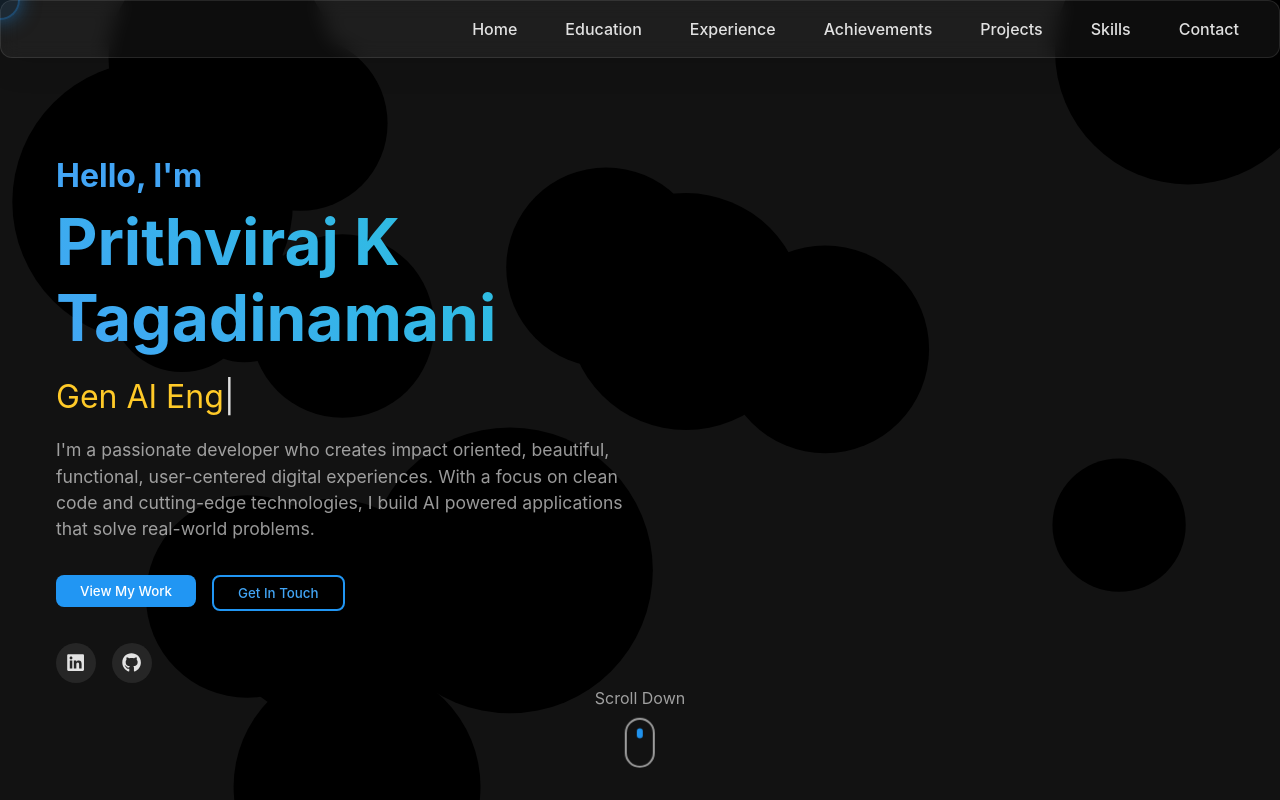
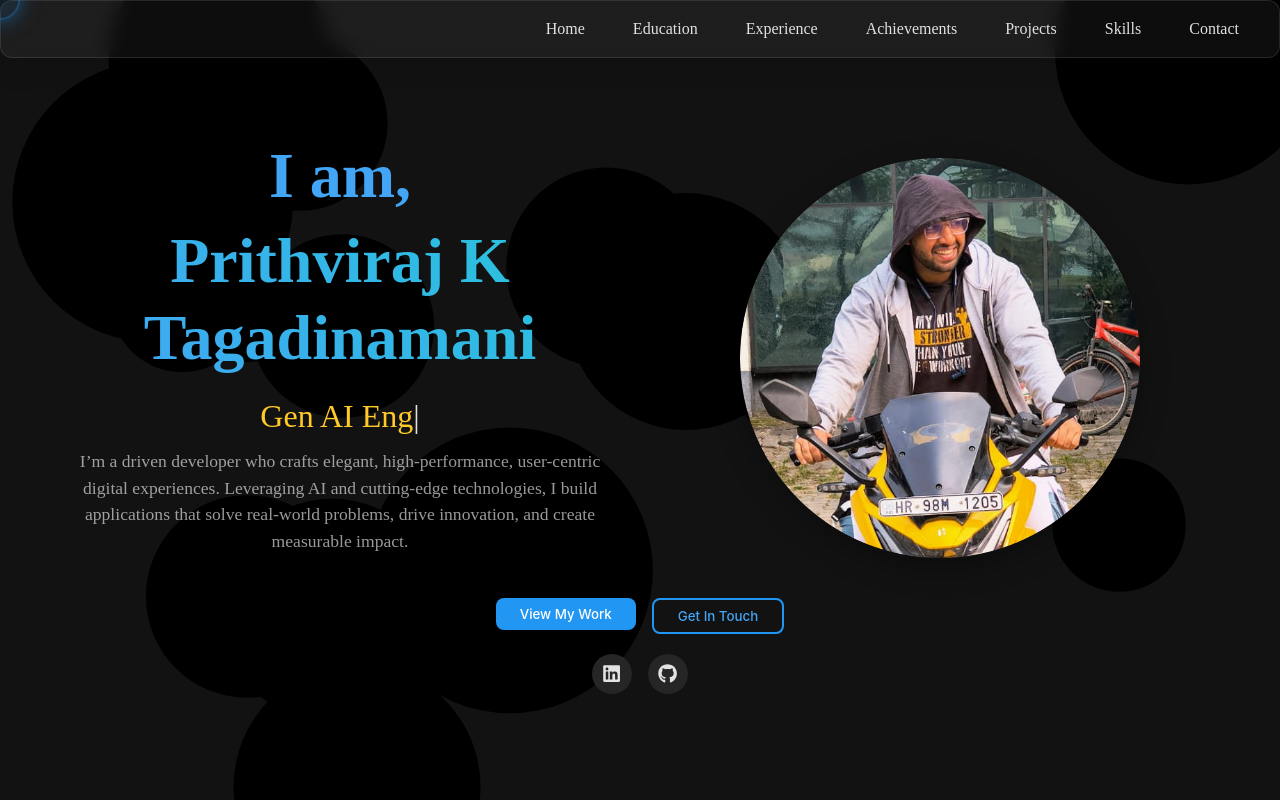
Before and after one commit to prithviraj-kt/portfolio_ui, a React (Vite) app: page / in a window 1280 px wide. Shown: the top 800 px of the page. Built offline with nearby package versions, Linux system fonts and the light colour scheme.

Commit message:
UI updated

```diff
--- a/src/components/Navbar.jsx
+++ b/src/components/Navbar.jsx
@@ -77,12 +77,12 @@ const Navbar = () => {
             whileHover={{ scale: 1.05 }}
             whileTap={{ scale: 0.95 }}
           >
-
+            {/* Logo content here */}
           </motion.h2>
         </Link>
       </div>
 
-      {/* Desktop menu */}
+      {/* Desktop/Mobile Scrollable menu */}
       <motion.ul
         className="nav-links"
         style={{
@@ -91,8 +91,15 @@ const Navbar = () => {
           listStyle: 'none',
           margin: 0,
           padding: 0,
+          // Add these styles for horizontal scrolling
+          flexWrap: 'nowrap',
+          overflowX: 'auto',
+          MsOverflowStyle: 'none', /* Hide scrollbar for IE and Edge */
+          scrollbarWidth: 'none', /* Hide scrollbar for Firefox */
+          // Hide desktop menu on mobile
           '@media (max-width: 768px)': {
-            display: 'none'
+            // NOTE: This inline media query doesn't work. We need to do it another way.
+            // Let's use JavaScript for now as per previous attempt.
           }
         }}
         initial={{ opacity: 0 }}
@@ -103,6 +110,7 @@ const Navbar = () => {
           <motion.li key={link.id}
             whileHover={{ scale: 1.1 }}
             whileTap={{ scale: 0.95 }}
+            style={{ flexShrink: 0 }} // Prevents links from shrinking
           >
             <Link
               to={link.id}
@@ -126,8 +134,8 @@ const Navbar = () => {
         ))}
       </motion.ul>
 
-      {/* Mobile hamburger */}
-      <motion.button
+      {/* Mobile hamburger - No longer needed for horizontal scroll */}
+      {/* <motion.button
           className="hamburger"
           onClick={toggleMenu}
           style={{
@@ -146,8 +154,10 @@ const Navbar = () => {
         >
           {isOpen ? <FaTimes /> : <FaBars />}
         </motion.button>
+      */}
 
-      {/* Mobile menu */}
+      {/* Mobile menu - No longer needed for horizontal scroll */}
+      {/*
         <motion.div
           className="mobile-menu glass"
           initial={{ opacity: 0, height: 0 }}
@@ -184,18 +194,7 @@ const Navbar = () => {
               >
                 <Link
                   to={link.id}
-                spy={true}
-                smooth={true}
-                offset={-70}
-                duration={500}
-                onClick={() => setIsOpen(false)}
-                style={{
-                  display: 'block',
-                  padding: '0.5rem',
-                  cursor: 'pointer',
-                  color: 'var(--text-primary)',
-                  textDecoration: 'none'
-                }}
+                  // ... (rest of mobile link props)
                 >
                   {link.label}
                 </Link>
@@ -203,6 +202,7 @@ const Navbar = () => {
             ))}
           </ul>
         </motion.div>
+      */}
     </motion.nav>
   )
 }
--- a/src/index.css
+++ b/src/index.css
@@ -71,6 +71,7 @@
   margin: 0;
   padding: 0;
   box-sizing: border-box;
+  font-family:cursive;
 }
 
 html {
--- a/src/sections/Hero.jsx
+++ b/src/sections/Hero.jsx
@@ -1,301 +1,218 @@
-import { useEffect, useRef } from 'react'
-import { motion } from 'framer-motion'
-import Typed from 'typed.js'
-import { FaLinkedin, FaGithub, FaTwitter, FaBehance } from 'react-icons/fa'
-import { Link } from 'react-scroll'
+import { useEffect, useRef } from "react";
+import { motion } from "framer-motion";
+import Typed from "typed.js";
+import { FaLinkedin, FaGithub } from "react-icons/fa";
+import { Link } from "react-scroll";
+import image from "../assets/image.png";
 
 const Hero = () => {
-  const imageRef = useRef(null)
-  const typedRef = useRef(null)
-  const typedElement = useRef(null)
+  const imageRef = useRef(null);
+  const typedRef = useRef(null);
+  const typedElement = useRef(null);
 
   // Parallax effect on image
   useEffect(() => {
     const handleMouseMove = (e) => {
-      if (!imageRef.current) return
+      if (!imageRef.current) return;
+      const x = (window.innerWidth / 2 - e.pageX) / 50;
+      const y = (window.innerHeight / 2 - e.pageY) / 50;
+      imageRef.current.style.transform = `translate(${x}px, ${y}px)`;
+    };
+    window.addEventListener("mousemove", handleMouseMove);
+    return () => window.removeEventListener("mousemove", handleMouseMove);
+  }, []);
 
-      const x = (window.innerWidth / 2 - e.pageX) / 50
-      const y = (window.innerHeight / 2 - e.pageY) / 50
-
-      imageRef.current.style.transform = `translate(${x}px, ${y}px)`
-    }
-
-    window.addEventListener('mousemove', handleMouseMove)
-
-    return () => window.removeEventListener('mousemove', handleMouseMove)
-  }, [])
-
-  // Initialize Typed.js
+  // Typed.js
   useEffect(() => {
     const options = {
       strings: [
-        'Software Developer',
-        'Gen AI Engineer',
-        'Machine Learning Engineer',
-        'Creative Thinker',
-        'Problem Solver'
+        "Software Developer",
+        "Gen AI Engineer",
+        "Machine Learning Engineer",
+        "Creative Thinker",
+        "Problem Solver",
       ],
       typeSpeed: 70,
       backSpeed: 50,
-      loop: true
-    }
-
-    typedRef.current = new Typed(typedElement.current, options)
-
+      loop: true,
+    };
+    typedRef.current = new Typed(typedElement.current, options);
     return () => {
-      if (typedRef.current) {
-        typedRef.current.destroy()
-      }
-    }
-  }, [])
+      if (typedRef.current) typedRef.current.destroy();
+    };
+  }, []);
 
   const containerVariants = {
     hidden: { opacity: 0 },
     visible: {
       opacity: 1,
-      transition: {
-        delayChildren: 0.3,
-        staggerChildren: 0.2
-      }
-    }
-  }
+      transition: { delayChildren: 0.3, staggerChildren: 0.2 },
+    },
+  };
 
   const itemVariants = {
     hidden: { y: 20, opacity: 0 },
-    visible: {
-      y: 0,
-      opacity: 1,
-      transition: { duration: 0.5, ease: 'easeOut' }
-    }
-  }
+    visible: { y: 0, opacity: 1, transition: { duration: 0.5, ease: "easeOut" } },
+  };
 
   const socialVariants = {
     hidden: { scale: 0 },
     visible: (i) => ({
       scale: 1,
-      transition: {
-        type: 'spring',
-        stiffness: 200,
-        damping: 10,
-        delay: 0.8 + (i * 0.1)
-      }
-    })
-  }
+      transition: { type: "spring", stiffness: 200, damping: 10, delay: 0.8 + i * 0.1 },
+    }),
+  };
 
   const socialLinks = [
-    { icon: <FaLinkedin />, url: 'https://linkedin.com', label: 'LinkedIn' },
-    { icon: <FaGithub />, url: 'https://github.com', label: 'GitHub' },
-    // { icon: <FaTwitter />, url: 'https://twitter.com', label: 'Twitter' },
-    // { icon: <FaBehance />, url: 'https://behance.net', label: 'Behance' }
-  ]
+    { icon: <FaLinkedin />, url: "https://linkedin.com", label: "LinkedIn" },
+    { icon: <FaGithub />, url: "https://github.com", label: "GitHub" },
+  ];
 
   return (
-    <section id="home" style={{
-      minHeight: '100vh',
-      display: 'flex',
-      alignItems: 'center',
-      position: 'relative',
-      overflow: 'hidden'
-    }}>
-      <div className="container">
-        <div style={{
-          display: 'grid',
-          gridTemplateColumns: 'repeat(auto-fit, minmax(320px, 1fr))',
-          gap: 'var(--spacing-4)',
-          alignItems: 'center'
-        }}>
+    <section
+      id="home"
+      style={{
+        minHeight: "100vh",
+        display: "flex",
+        alignItems: "center",
+        position: "relative",
+        paddingTop: "80px", // Adjust for navbar height
+        overflow: "hidden",
+      }}
+    >
+      <div className="container" style={{ width: "100%", padding: "0 1rem" }}>
+        <div
+          style={{
+            display: "grid",
+            gridTemplateColumns: "repeat(auto-fit, minmax(300px, 1fr))",
+            gap: "2rem",
+            alignItems: "center",
+            justifyItems: "center",
+          }}
+        >
+          {/* Text Content */}
           <motion.div
+            className="hero-content"
             variants={containerVariants}
             initial="hidden"
             animate="visible"
-            className="hero-content"
+            style={{ textAlign: "center", maxWidth: "600px" }}
           >
-
-            <motion.h3 variants={itemVariants} className="greeting" style={{
-              color: 'var(--primary-400)',
-              marginBottom: 'var(--spacing-1)',
-              marginTop: 'var(--spacing-5)'
-
-            }}>
-              Hello, I'm
+            <motion.h3
+              variants={itemVariants}
+              style={{fontSize: "clamp(2.5rem, 5vw, 4rem)", color: "var(--primary-400)", marginBottom: "0.5rem" }}
+            >
+              I am,
             </motion.h3>
-            <motion.h1 variants={itemVariants} className="name" style={{
-              fontSize: 'clamp(2.5rem, 5vw, 4rem)',
-              marginBottom: 'var(--spacing-2)',
-              background: 'linear-gradient(45deg, var(--primary-400), var(--secondary-400))',
-              backgroundClip: 'text',
-              WebkitBackgroundClip: 'text',
-              WebkitTextFillColor: 'transparent',
-              textFillColor: 'transparent'
-            }}>
+            <motion.h1
+              variants={itemVariants}
+              style={{
+                fontSize: "clamp(2rem, 5vw, 4rem)",
+                marginBottom: "1rem",
+                background: "linear-gradient(45deg, var(--primary-400), var(--secondary-400))",
+                WebkitBackgroundClip: "text",
+                WebkitTextFillColor: "transparent",
+              }}
+            >
               Prithviraj K Tagadinamani
             </motion.h1>
-
-            <motion.div variants={itemVariants} className="typed-container" style={{
-              fontSize: 'clamp(1.5rem, 3vw, 2rem)',
-              marginBottom: 'var(--spacing-3)',
-              height: '2.5rem'
-            }}>
-              <span ref={typedElement} style={{ color: 'var(--accent-400)' }}></span>
+            <motion.div
+              variants={itemVariants}
+              style={{ fontSize: "clamp(1.5rem, 3vw, 2rem)", marginBottom: "1rem", height: "2.5rem" }}
+            >
+              <span ref={typedElement} style={{ color: "var(--accent-400)" }}></span>
             </motion.div>
-
-            <motion.p variants={itemVariants} className="bio" style={{
-              fontSize: '1.1rem',
-              maxWidth: '600px',
-              marginBottom: 'var(--spacing-4)',
-              color: 'var(--text-secondary)'
-            }}>
-              I'm a passionate developer who creates impact oriented, beautiful, functional, user-centered digital experiences. With a focus on clean code and cutting-edge technologies, I build AI powered applications that solve real-world problems.
+            <motion.p
+              variants={itemVariants}
+              style={{
+                fontSize: "1.1rem",
+                maxWidth: "600px",
+                marginBottom: "1.5rem",
+                color: "var(--text-secondary)",
+              }}
+            >
+             I’m a driven developer who crafts elegant, high-performance, user-centric digital experiences. Leveraging AI and cutting-edge technologies, I build applications that solve real-world problems, drive innovation, and create measurable impact.
             </motion.p>
 
-            <motion.div variants={itemVariants} className="hero-buttons" style={{
-              display: 'flex',
-              gap: 'var(--spacing-2)',
-              flexWrap: 'wrap'
-            }}>
-              <Link to="projects" spy={true} smooth={true} offset={-70} duration={500}>
-                <motion.button
-                  className="btn btn-primary"
-                  whileHover={{ scale: 1.05 }}
-                  whileTap={{ scale: 0.95 }}
-                >
+          </motion.div>
+
+          {/* Image */}
+          <motion.div
+            className="hero-image"
+            initial={{ opacity: 0, scale: 0.8 }}
+            animate={{ opacity: 1, scale: 1 }}
+            transition={{ duration: 0.7, delay: 0.2 }}
+            style={{ display: "flex", justifyContent: "center", width: "100%" }}
+          >
+            <div
+              ref={imageRef}
+              className="image-container"
+              style={{
+                width: "100%",
+                maxWidth: "400px",
+                aspectRatio: "1 / 1",
+                borderRadius: "50%",
+                overflow: "hidden",
+                boxShadow: "0 10px 30px rgba(0,0,0,0.3)",
+                display: "flex",
+                justifyContent: "center",
+                alignItems: "center",
+                background: "var(--dark-card)",
+              }}
+            >
+              <img src={image} alt="Hero" style={{ width: "100%", height: "100%", objectFit: "cover" }} />
+            </div>
+          </motion.div>
+
+        </div>
+        <motion.div
+              variants={itemVariants}
+              style={{ margin:"20px", display: "flex", gap: "1rem", flexWrap: "wrap", justifyContent: "center" }}
+            >
+              <Link to="projects" spy smooth offset={-70} duration={500}>
+                <motion.button whileHover={{ scale: 1.05 }} whileTap={{ scale: 0.95 }} className="btn btn-primary">
                   View My Work
                 </motion.button>
               </Link>
-
-              <Link to="contact" spy={true} smooth={true} offset={-70} duration={500}>
-                <motion.button
-                  className="btn btn-secondary"
-                  whileHover={{ scale: 1.05 }}
-                  whileTap={{ scale: 0.95 }}
-                >
+              <Link to="contact" spy smooth offset={-70} duration={500}>
+                <motion.button whileHover={{ scale: 1.05 }} whileTap={{ scale: 0.95 }} className="btn btn-secondary">
                   Get In Touch
                 </motion.button>
               </Link>
             </motion.div>
-
-            <motion.div className="social-links" style={{
-              display: 'flex',
-              gap: 'var(--spacing-2)',
-              marginTop: 'var(--spacing-4)'
-            }}>
-              {socialLinks.map((social, index) => (
+            <motion.div style={{ display: "flex", gap: "1rem", marginTop: "1rem", justifyContent: "center" }}>
+              {socialLinks.map((social, i) => (
                 <motion.a
-                  key={index}
+                  key={i}
                   href={social.url}
                   target="_blank"
                   rel="noopener noreferrer"
                   aria-label={social.label}
-                  custom={index}
+                  custom={i}
                   variants={socialVariants}
                   initial="hidden"
                   animate="visible"
-                  whileHover={{
-                    scale: 1.2,
-                    color: 'var(--primary-400)'
-                  }}
+                  whileHover={{ scale: 1.2, color: "var(--primary-400)" }}
                   style={{
-                    width: '40px',
-                    height: '40px',
-                    borderRadius: '50%',
-                    display: 'flex',
-                    alignItems: 'center',
-                    justifyContent: 'center',
-                    fontSize: '1.2rem',
-                    color: 'var(--text-primary)',
-                    background: 'var(--dark-card)',
-                    transition: 'all 0.3s ease'
+                    width: "40px",
+                    height: "40px",
+                    borderRadius: "50%",
+                    display: "flex",
+                    alignItems: "center",
+                    justifyContent: "center",
+                    fontSize: "1.2rem",
+                    color: "var(--text-primary)",
+                    background: "var(--dark-card)",
+                    transition: "all 0.3s ease",
                   }}
                 >
                   {social.icon}
                 </motion.a>
               ))}
             </motion.div>
-          </motion.div>
-
-          <motion.div
-            className="hero-image"
-            initial={{ opacity: 0, scale: 0.8 }}
-            animate={{ opacity: 1, scale: 1 }}
-            transition={{ duration: 0.7, delay: 0.2 }}
-            style={{ display: 'flex', justifyContent: 'center' }}
-          >
-            <div className="image-container" style={{
-              position: 'relative',
-              width: 'min(90%, 400px)',
-              height: 'min(90%, 400px)',
-              borderRadius: '30% 70% 70% 30% / 30% 30% 70% 70%',
-              overflow: 'hidden',
-              boxShadow: '0 10px 30px rgba(0,0,0,0.3)'
-            }}>
-              <div ref={imageRef} style={{
-                width: '100%',
-                height: '100%',
-                backgroundImage: 'url(https://images.pexels.com/photos/2379005/pexels-photo-2379005.jpeg)',
-                backgroundSize: 'cover',
-                backgroundPosition: 'center',
-                transition: 'transform 0.5s ease-out'
-              }} />
-            </div>
-          </motion.div>
-        </div>
-      </div>
-
-      <div className="scroll-indicator" style={{
-        position: 'absolute',
-        bottom: '2rem',
-        left: '50%',
-        transform: 'translateX(-50%)',
-        display: 'flex',
-        flexDirection: 'column',
-        alignItems: 'center'
-      }}>
-        <motion.p
-          initial={{ opacity: 0 }}
-          animate={{ opacity: 1 }}
-          transition={{ delay: 1.5 }}
-          style={{ marginBottom: '0.5rem', color: 'var(--text-secondary)' }}
-        >
-          Scroll Down
-        </motion.p>
-        <motion.div
-          initial={{ y: -10, opacity: 0 }}
-          animate={{ y: 0, opacity: 1 }}
-          transition={{
-            delay: 1.5,
-            repeat: Infinity,
-            repeatType: 'reverse',
-            duration: 1
-          }}
-          style={{
-            width: '30px',
-            height: '50px',
-            border: '2px solid var(--text-secondary)',
-            borderRadius: '15px',
-            display: 'flex',
-            justifyContent: 'center'
-          }}
-        >
-          <motion.div
-            animate={{
-              y: [0, 15, 0],
-            }}
-            transition={{
-              repeat: Infinity,
-              duration: 1.5
-            }}
-            style={{
-              width: '6px',
-              height: '10px',
-              background: 'var(--primary-500)',
-              borderRadius: '3px',
-              marginTop: '8px'
-            }}
-          />
-        </motion.div>
       </div>
     </section>
-  )
-}
+  );
+};
 
-export default Hero
+export default Hero;
--- a/src/sections/Projects.jsx
+++ b/src/sections/Projects.jsx
@@ -485,7 +485,7 @@ const Projects = () => {
   };
 
   return (
-    <section id="projects" ref={ref}>
+    <section  id="projects" ref={ref}>
       <div className="container">
         <SectionTitle
           title="Projects"
```
Also changed, not shown: src/sections/Skills.jsx (+144 -111 lines), src/assets/image.png (added). Lines whose indentation alone changed are shown as unchanged.
